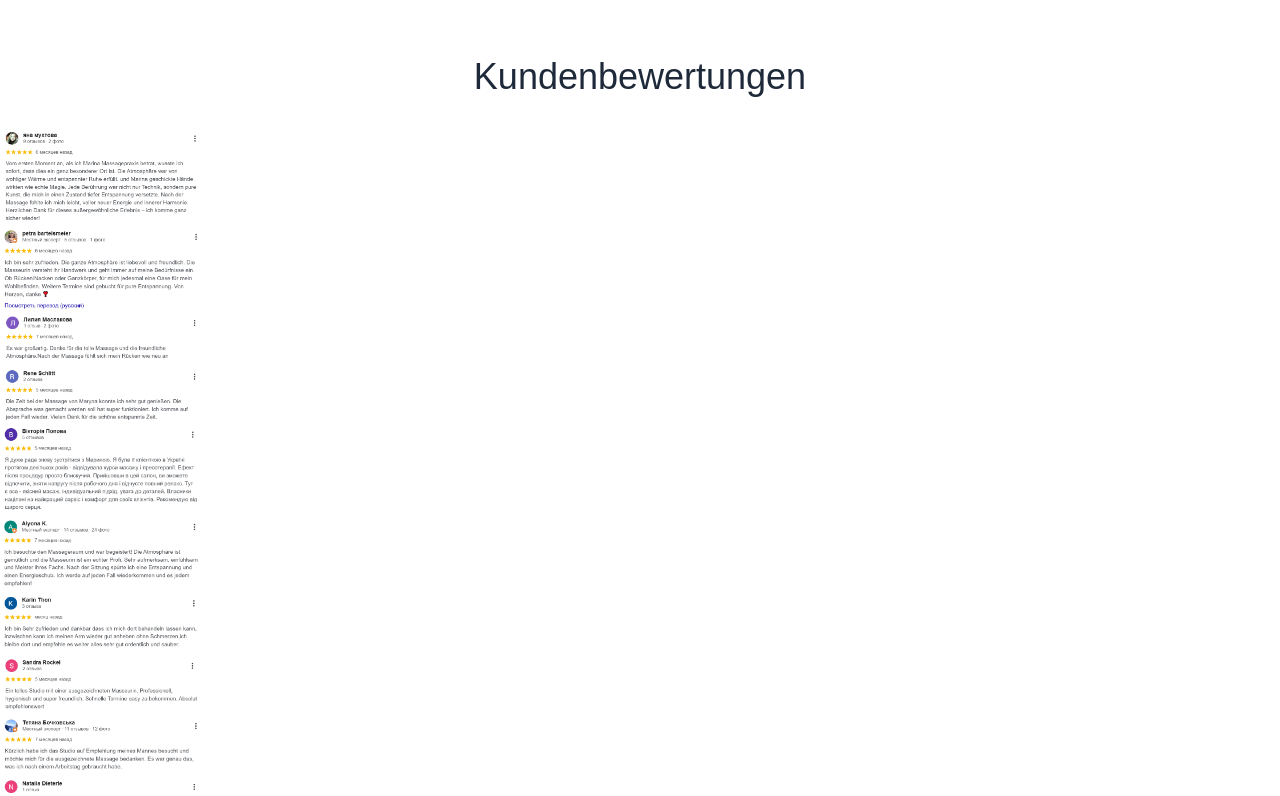
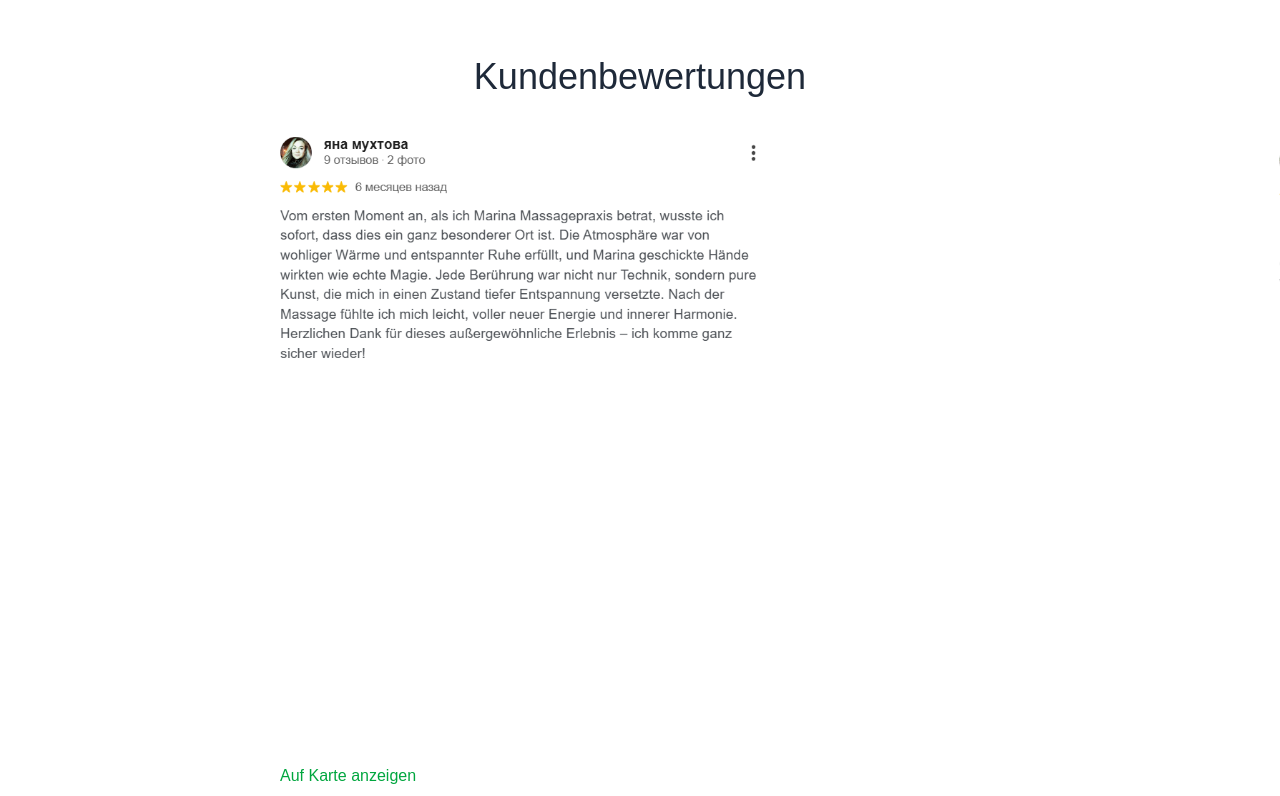
Before and after one commit to BalabaSerhii/salon, a Next.js app: page / in a window 1280 px wide. Shown: the part 2600-3396 px from the top of the page. Built offline with nearby package versions, Linux system fonts and the light colour scheme.

Commit message:
добавления отзывы

```diff
--- a/app/globals.css
+++ b/app/globals.css
@@ -81,3 +81,22 @@ body {
 .social-links li:hover {
   background-color: rgb(255, 255, 255);
 }
+
+
+.embla{
+  overflow: hidden;
+  width: 100%;
+  padding: 0 20px;
+}
+
+.embla__container{
+  display: flex;
+ gap: 10px;
+}
+
+
+.embla__slide{
+flex: 0 0 80%;
+justify-items: center;
+justify-content: center;
+}
--- a/components/ReviewCarousel.tsx
+++ b/components/ReviewCarousel.tsx
@@ -7,11 +7,11 @@ export default function ReviewCarousel() {
   const [emblaRef] = useEmblaCarousel();
   return (
     <>
-      <div className="embla" ref={emblaRef}>
+      <div className="embla container" ref={emblaRef}>
         <ul className="embla__container">
           {reviewImages.map((r) => (
             <li className="embla__slide" key={r.key}>
-              <Image src={r.src} alt={r.alt} width={200} height={300} />
+              <Image src={r.src} alt={r.alt} width={500} height={200} />
             </li>
           ))}
         </ul>
```
